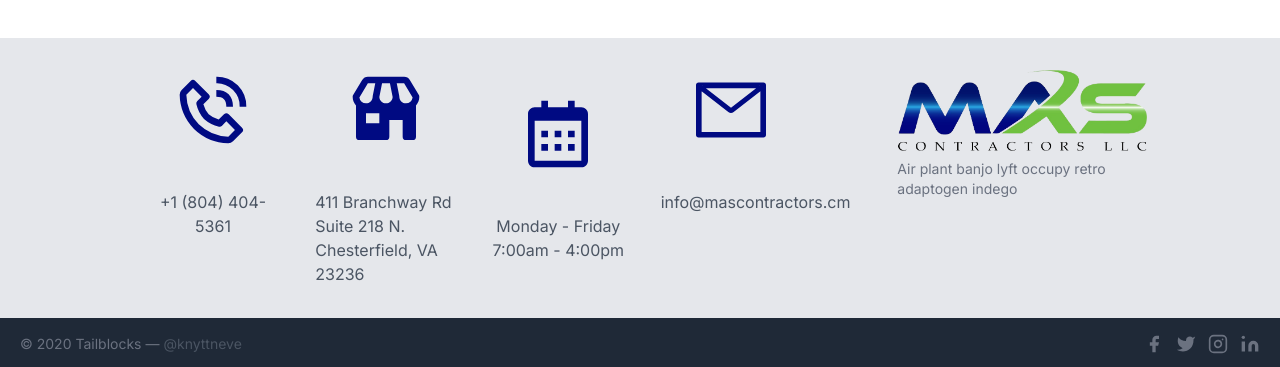
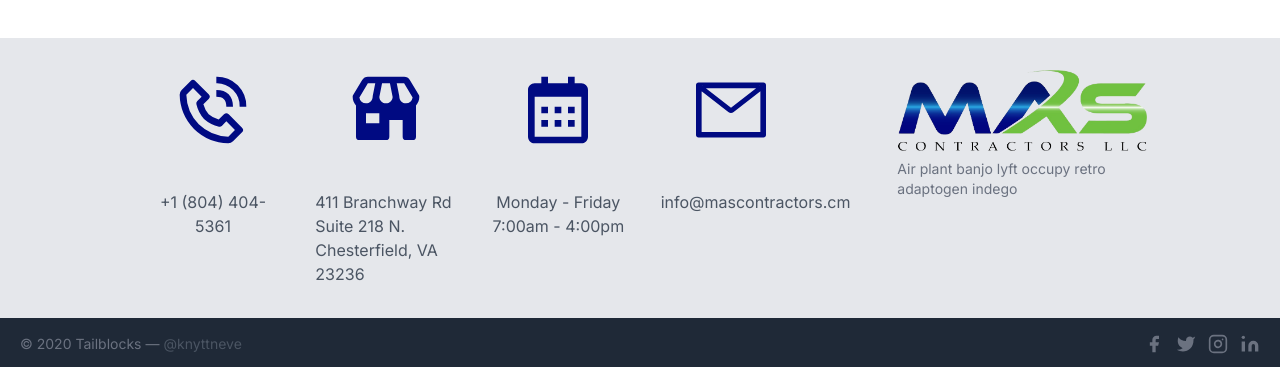
Before and after one commit to barckstar/masscontractorsllc, a Next.js app: page / in a window 1280 px wide. Shown: the part 2578-2945 px from the top of the page. Built offline with nearby package versions, Linux system fonts and the light colour scheme.

Commit message:
areglando algunos errores

```diff
--- a/src/components/footer.jsx
+++ b/src/components/footer.jsx
@@ -40,8 +40,8 @@ export const Footer = () => {
                 </li>
               </nav>
             </div>
-            <div className="flex flex-col justify-center lg:w-1/4 md:w-1/2 w-full px-4 mx-auto">
-            <BiCalendar size={80} color='#000A82' className='sm:flex mx-auto mb-10'/>
+            <div className="lg:w-1/4 md:w-1/2 w-full px-4">
+            <BiCalendar size={80} color='#000A82' className='sm:flex sm:mx-auto mb-10'/>
               <nav className="list-none mb-10 text-center">
                 <li>
                   <a className="text-gray-600 hover:text-gray-800">
--- a/src/components/steps.jsx
+++ b/src/components/steps.jsx
@@ -6,7 +6,7 @@ const steps = () => {
       <section className="text-gray-600 body-font">
         <div className="lg:w-5/6 px-5 py-4 mx-auto flex flex-wrap">
           <div className="flex flex-wrap w-full">
-            <div className="lg:w-3/5 md:w-1/2 md:pr-10 md:py-6">
+            <div className="lg:w-3/5 md:w-full md:pr-10 md:py-6">
               <div className="flex relative pb-12">
                 <div className="h-full w-10 absolute inset-0 flex items-center justify-center">
                   <div className="h-full w-1 bg-gray-200 pointer-events-none"></div>
@@ -144,7 +144,7 @@ const steps = () => {
               </div>
             </div>
             <Image
-              className="lg:w-1/3 md:w-1/2 object-cover object-center rounded-lg md:mt-0 mt-12"
+              className="lg:w-1/3 lg:mx-auto object-cover object-center rounded-lg md:mt-0 mt-12 hidden lg:block"
               src="/pexels-ivaoo-691710.jpg"
               width={500}
               height={500}
```
